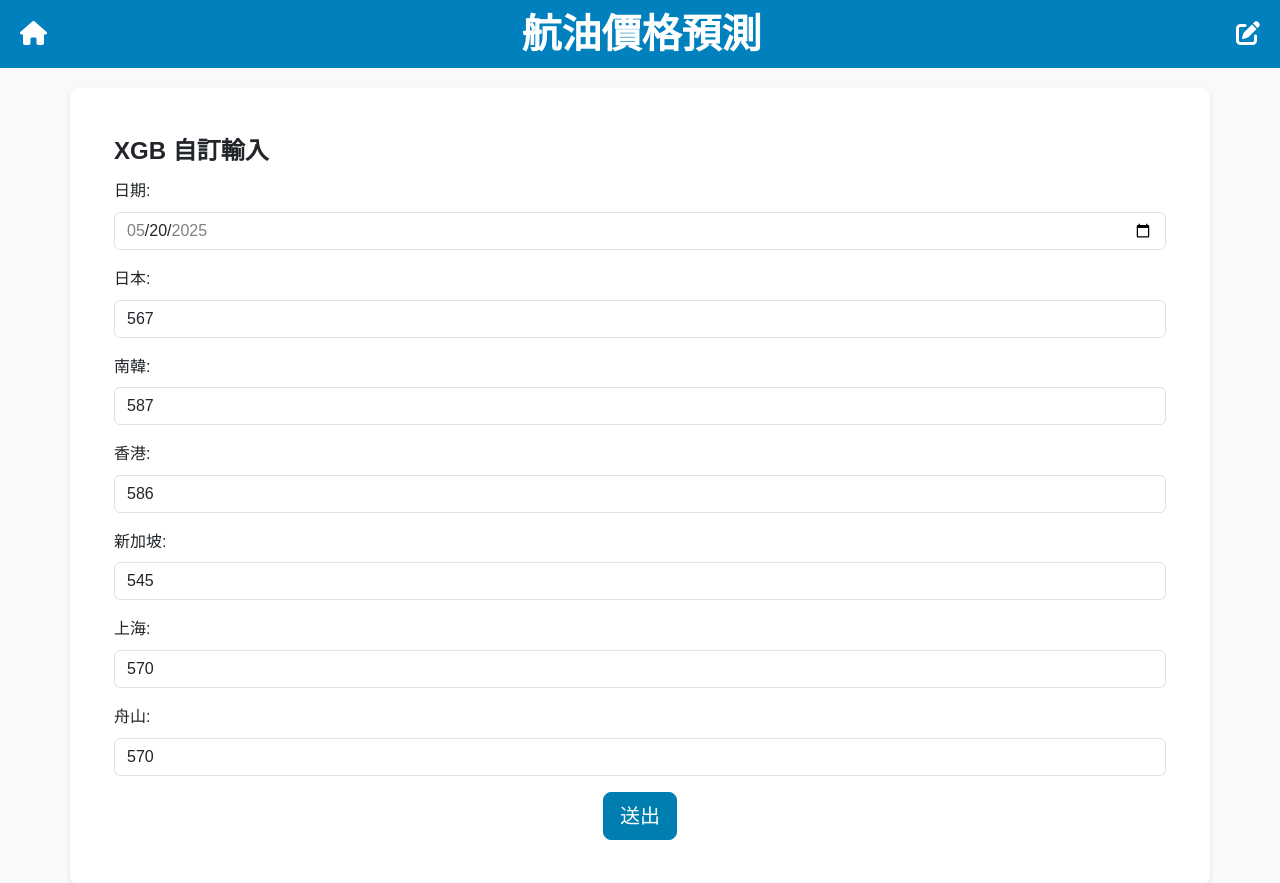
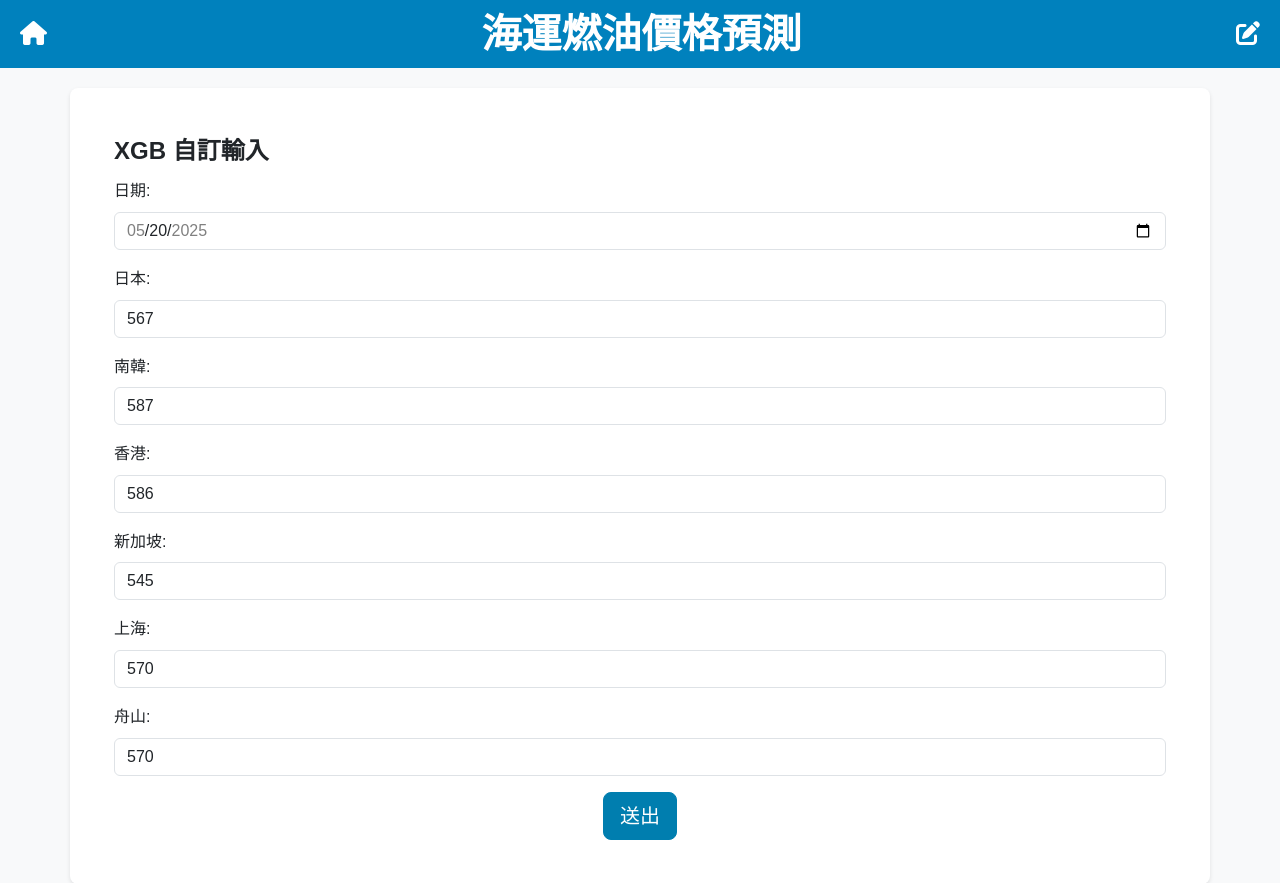
Before and after one commit to cpchsh/aviation_predictionweb, a Flask app: page /xgb_form in a window 1280 px wide. Shown: the top 883 px of the page. Run offline with Flask 3, Linux system fonts and the light colour scheme; data that the repository does not hold is empty; parts of the project's set-up code (start-up, migrations or seed data) failed here and were passed over; some libraries are stand-ins or nearby versions.

Commit message:
改名稱

```diff
--- a/app/templates/base.html
+++ b/app/templates/base.html
@@ -32,7 +32,7 @@
   <body class="bg-light">
     <header class="header-container">
       <a href="/" class="home-icon"><i class="fas fa-home"></i></a>
-      <h1 class="header-title">航油價格預測</h1>
+      <h1 class="header-title">海運燃油價格預測</h1>
       <a href="/update_form" class="settings-icon"><i class="fas fa-edit"></i></a>
     </header>
 
--- a/app/templates/index.html
+++ b/app/templates/index.html
@@ -1,5 +1,5 @@
 {% extends "base.html" %}
-{% block title %}航油價格預測{% endblock %}
+{% block title %}海運燃油價格預測{% endblock %}
 
 {% block content %}
 <div id="loading" style="display:none;">
```
Also changed, not shown: README.md.
